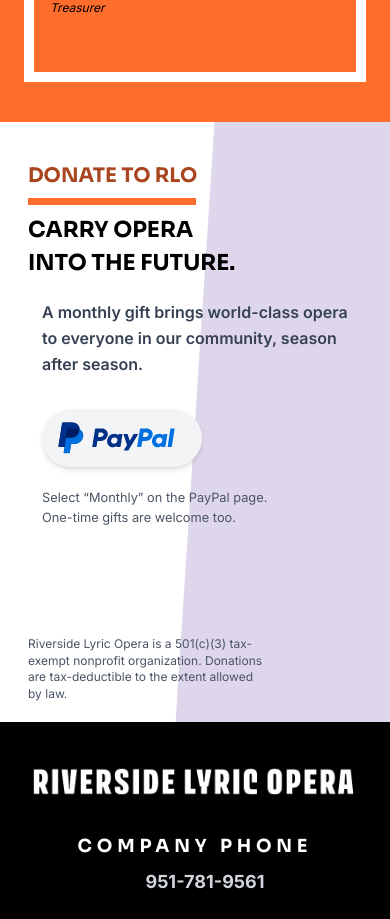
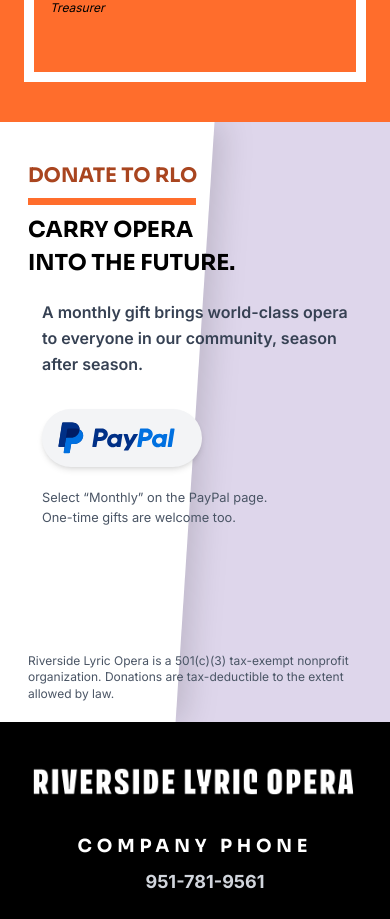
Before and after one commit to Agile-Blanche/riverside-lyric-opera, a Next.js app: page / in a window 390 px wide. Shown: the part 3480-4399 px from the top of the page. Built offline with nearby package versions, Linux system fonts and the light colour scheme.

Commit message:
Soften mobile shadow and adjust tax note widths
- Show a lighter 0.15 drop shadow below xs, keeping 0.25 from xs up
- Let the 501(c)(3) note run full width below xs and narrow it to
  14rem at xs

```diff
--- a/src/components/DonateBanner.tsx
+++ b/src/components/DonateBanner.tsx
@@ -16,7 +16,7 @@ const DonateBanner = () => {
       className="relative w-full scroll-mt-20 overflow-clip bg-brand-lavender"
       id="donate"
     >
-      <div className="absolute inset-0 z-20 xs:drop-shadow-[8px_0_16px_rgb(0_0_0/0.25)]">
+      <div className="absolute inset-0 z-20 drop-shadow-[8px_0_16px_rgb(0_0_0/0.15)] xs:drop-shadow-[8px_0_16px_rgb(0_0_0/0.25)]">
         <div className="[clip-path:polygon(0_0,55%_0,45%_100%,0_100%)] bg-brand-white h-[calc(100%+1px)]" />
       </div>
 
@@ -71,7 +71,7 @@ const DonateBanner = () => {
               </small>
             </p>
 
-            <p className="mt-auto text-xs body-font leading-snug text-gray-600 max-w-[15rem] sm:max-w-[17rem] ml-0">
+            <p className="mt-auto text-xs body-font leading-snug text-gray-600 xs:max-w-[14rem] sm:max-w-[17rem] ml-0">
               Riverside Lyric Opera is a{" "}
               <span className="whitespace-nowrap">501(c)(3)</span> tax-exempt
               nonprofit organization. Donations are tax-deductible to the extent
```
